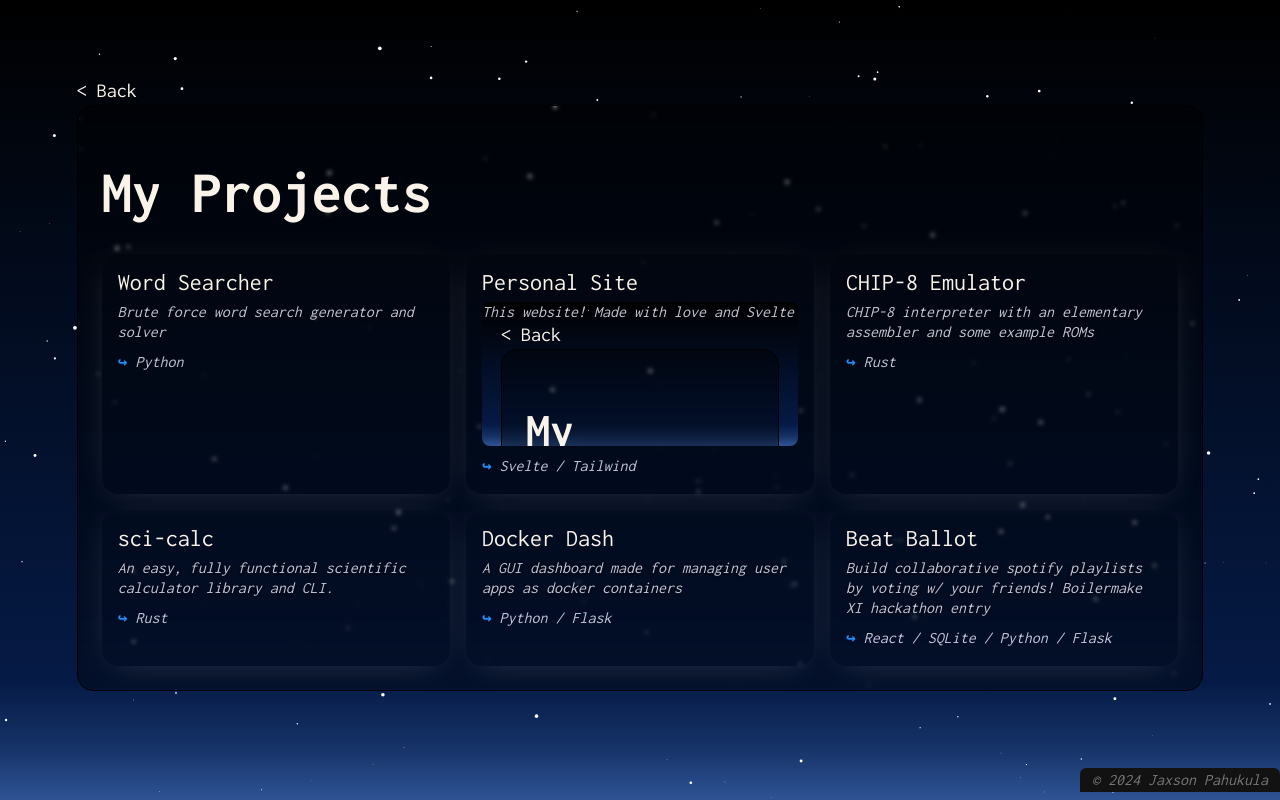
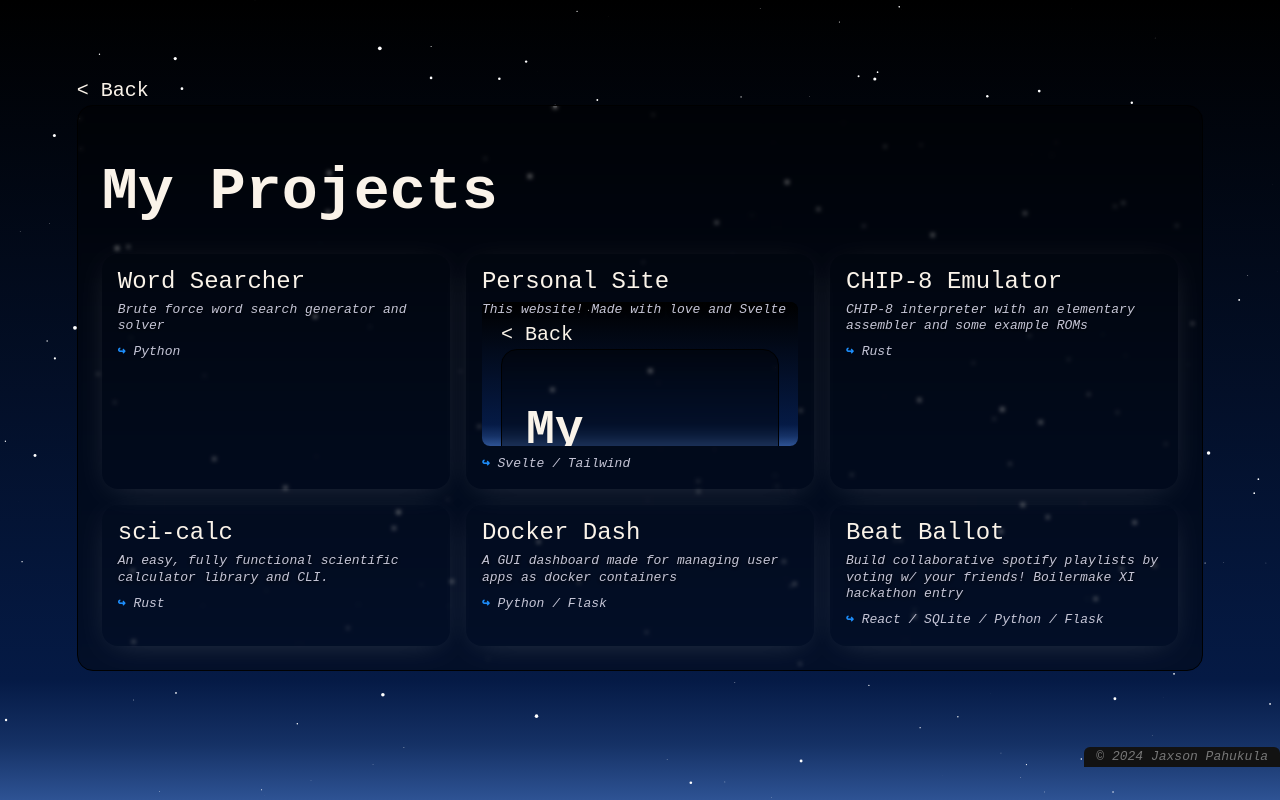
Before and after one commit to jaxsonp/personal-site, a SvelteKit app: page /projects in a window 1280 px wide. Built offline with nearby package versions, Linux system fonts and the light colour scheme; what tailwind-gradient-mask-image would draw is missing.

Commit message:
bug fixes

```diff
--- a/src/app.css
+++ b/src/app.css
@@ -5,13 +5,13 @@
 @layer base {
 	* {
 		font-family: monospace;
-		@apply text-white font-mono;
 	}
 	*::before,
 	*::after {
 		margin: 0;
 		padding: 0;
 		box-sizing: border-box;
+		@apply text-white font-mono;
 	}
 
 	h1 {
@@ -50,8 +50,8 @@
 @layer utilities {
 	.black-glass {
 		background: rgba(0, 0, 0, 0.4);
+		-webkit-backdrop-filter: blur(2px);
 		backdrop-filter: blur(2px);
-		-webkit-backdrop-filter: blur(2px);
 		border: #000 solid 1px;
 		z-index: -1;
 	}
--- a/src/app.html
+++ b/src/app.html
@@ -1,7 +1,7 @@
 <!doctype html>
 <html lang="en">
 	<head>
-		<meta charset="utf-8" />
+		<meta http-equiv="content-type" content="text/html; charset=utf-8" />
 		<link rel="icon" href="%sveltekit.assets%/favicon.png" />
 		<meta name="viewport" content="width=device-width, initial-scale=1" />
 		<title>Jaxson Pahukula | Portfolio</title>
--- a/src/lib/backgroundScene/drawScene.js
+++ b/src/lib/backgroundScene/drawScene.js
@@ -28,7 +28,7 @@ class Star {
 export function initializeScene(w, h) {
 	console.debug('Initializing background scene');
 	stars = [];
-	let n_stars = w * h * STARS_PER_PX;
+	let n_stars = parseInt(w * h * STARS_PER_PX);
 	console.debug('n stars:', n_stars);
 	for (let i = 0; i < n_stars; i++) {
 		stars.push(new Star(w, h));
--- a/src/routes/+layout.svelte
+++ b/src/routes/+layout.svelte
@@ -38,17 +38,7 @@
 	}
 </script>
 
-<canvas
-	id="background"
-	class="fixed top-0 left-0 -z-50 w-full h-full"
-	style="background: linear-gradient(
-		0deg,
-		rgba(46, 83, 148, 1) 0%,
-		rgba(21, 49, 101, 1) 7%,
-		rgba(5, 26, 69, 1) 15%,
-		rgba(0, 0, 0, 1) 100%
-	);"
-></canvas>
+<canvas id="background" class="fixed top-0 left-0 -z-50 w-full h-full"></canvas>
 <div>
 	<slot />
 </div>
@@ -57,3 +47,15 @@
 		<p class="mx-1 px-2 text-center text-gray italic">© 2024 Jaxson Pahukula</p>
 	</div>
 </footer>
+
+<style>
+	#background {
+		background: linear-gradient(
+			0deg,
+			rgba(46, 83, 148, 1) 0%,
+			rgba(21, 49, 101, 1) 7%,
+			rgba(5, 26, 69, 1) 15%,
+			rgba(0, 0, 0, 1) 100%
+		);
+	}
+</style>
--- a/src/routes/+page.svelte
+++ b/src/routes/+page.svelte
@@ -15,13 +15,11 @@
 	// project carousel stuff
 	const nProjectRows = 2;
 	$: projectsPerPage = 0;
-	//$: console.log(projectsPerPage / nProjectRows);
-	$: nPages = Math.ceil(allProjects.length / projectsPerPage);
+	$: nPages = projectsPerPage == 0 ? 0 : Math.ceil(allProjects.length / projectsPerPage);
 	$: curPage = 0;
 
 	// checks if next or previous buttons need to be disabled on the carousel
 	const checkDisableCarouselButtons = () => {
-		console.log(curPage);
 		if (browser) {
 			let nextButton = document.getElementById('carousel-next-button');
 			nextButton.disabled = curPage >= nPages - 1;
@@ -29,6 +27,7 @@
 			prevButton.disabled = curPage <= 0;
 		}
 	};
+
 	const goToNextPage = () => {
 		curPage++;
 		checkDisableCarouselButtons();
@@ -38,7 +37,6 @@
 		checkDisableCarouselButtons();
 	};
 
-	if (browser) {
 	// dynamically changing number of projects shown
 	const handleWindowResize = () => {
 		let container = document.getElementById('project-container');
@@ -49,13 +47,15 @@
 		} else {
 			projectsPerPage = nProjectRows;
 		}
-			if (curPage >= nPages) {
+		if (curPage >= nPages && nPages > 0) {
 			curPage = nPages - 1;
 		}
+		checkDisableCarouselButtons();
 	};
+
+	if (browser) {
 		window.addEventListener('resize', handleWindowResize, false);
 		window.addEventListener('load', handleWindowResize, false);
-		window.addEventListener('load', checkDisableCarouselButtons, false);
 	}
 	$: displayedProjects = allProjects.slice(
 		curPage * projectsPerPage,
--- a/src/routes/blank/+page.svelte
+++ b/src/routes/blank/+page.svelte
@@ -4,8 +4,6 @@
 		//hiding the footer
 		let footer = document.getElementById('footer');
 		footer.style.display = 'none';
-
-		console.log('Enjoy the scenery');
 	}
 
 	if (browser) {
```
Lines whose indentation alone changed are shown as unchanged.
